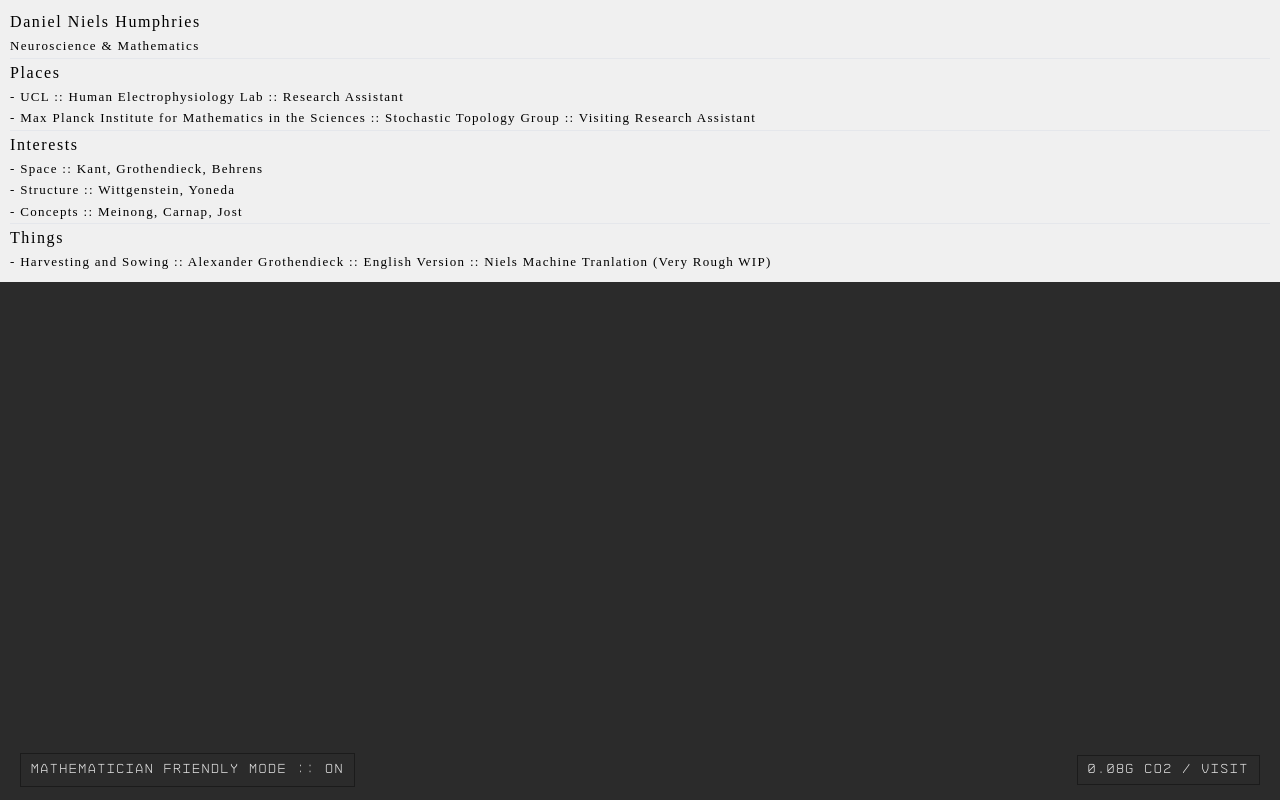
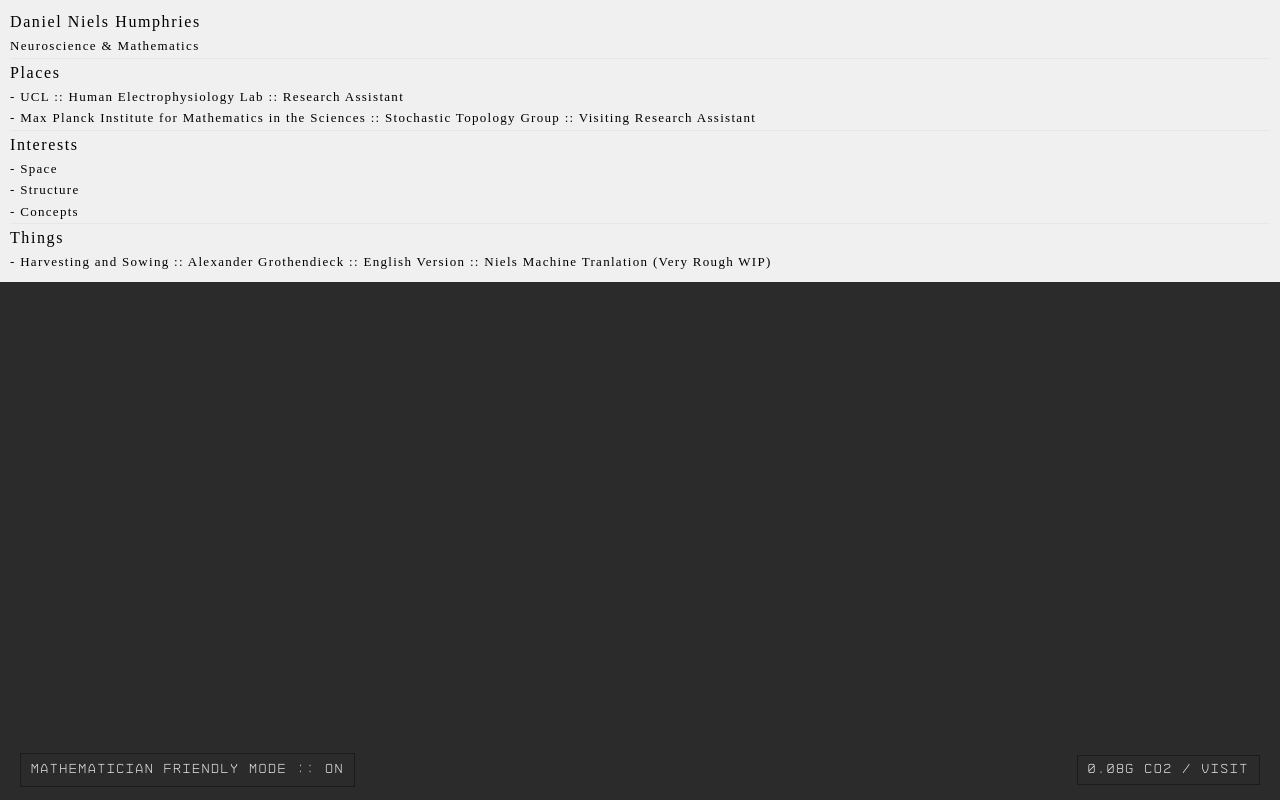
Before and after one commit to aufbau-io/NIELS, a SvelteKit app: page / in a window 1280 px wide. Built offline with nearby package versions, Linux system fonts and the light colour scheme; no server answers; a web font is replaced by a local one.

Commit message:
rmv links

```diff
--- a/src/routes/+layout.svelte
+++ b/src/routes/+layout.svelte
@@ -72,11 +72,16 @@
 	<a href="https://bushlab-ucl.github.io/"><p>- UCL :: Human Electrophysiology Lab :: Research Assistant</p></a>
 	<a href="https://www.mis.mpg.de/stochastic-topology-applications"><p>- Max Planck Institute for Mathematics in the Sciences :: Stochastic Topology Group :: Visiting Research Assistant</p></a>
 	<hr>
-	<h3>Interests</h3>
+		<h3>Interests</h3>
+	<p>- Space</p>
+	<p>- Structure</p>
+	<p>- Concepts</p>
+	<hr>
+	<!-- <h3>Interests</h3>
 	<p>- Space :: <a href="https://www.gutenberg.org/files/4280/4280-h/4280-h.htm">Kant</a>, <a href="https://www.grothendieckcircle.org/">Grothendieck</a>, <a href="https://www.sainsburywellcome.org/web/groups/behrens-lab">Behrens</a></p>
 	<p>- Structure :: <a href="https://www.gutenberg.org/files/5740/5740-pdf.pdf">Wittgenstein</a>, <a href="https://en.wikipedia.org/wiki/Yoneda_lemma">Yoneda</a></p>
 	<p>- Concepts :: <a href="https://plato.stanford.edu/entries/nonexistent-objects/">Meinong</a>, <a href="https://www.phil.cmu.edu/projects/carnap/editorial/latex_pdf/1928-1e%20part1.pdf">Carnap</a>,  <a href="https://link.springer.com/content/pdf/10.1016/j.thbio.2006.02.001.pdf">Jost</a></p>
-	<hr>
+	<hr> -->
 	<h3>Things</h3>
 	<a href="/Harvesting_and_Sowing.pdf"><p>- Harvesting and Sowing :: Alexander Grothendieck :: English Version :: Niels Machine Tranlation (Very Rough WIP)</p></a>
 </div>
```
